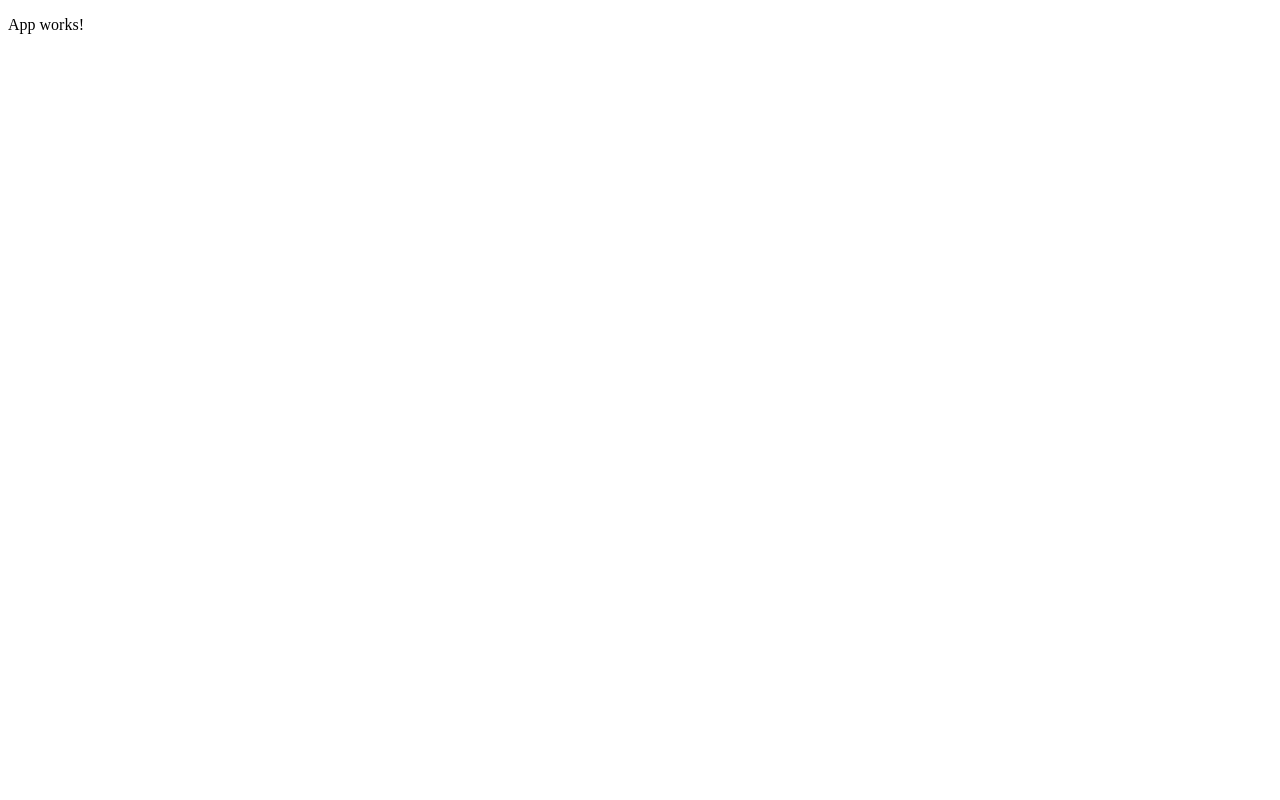
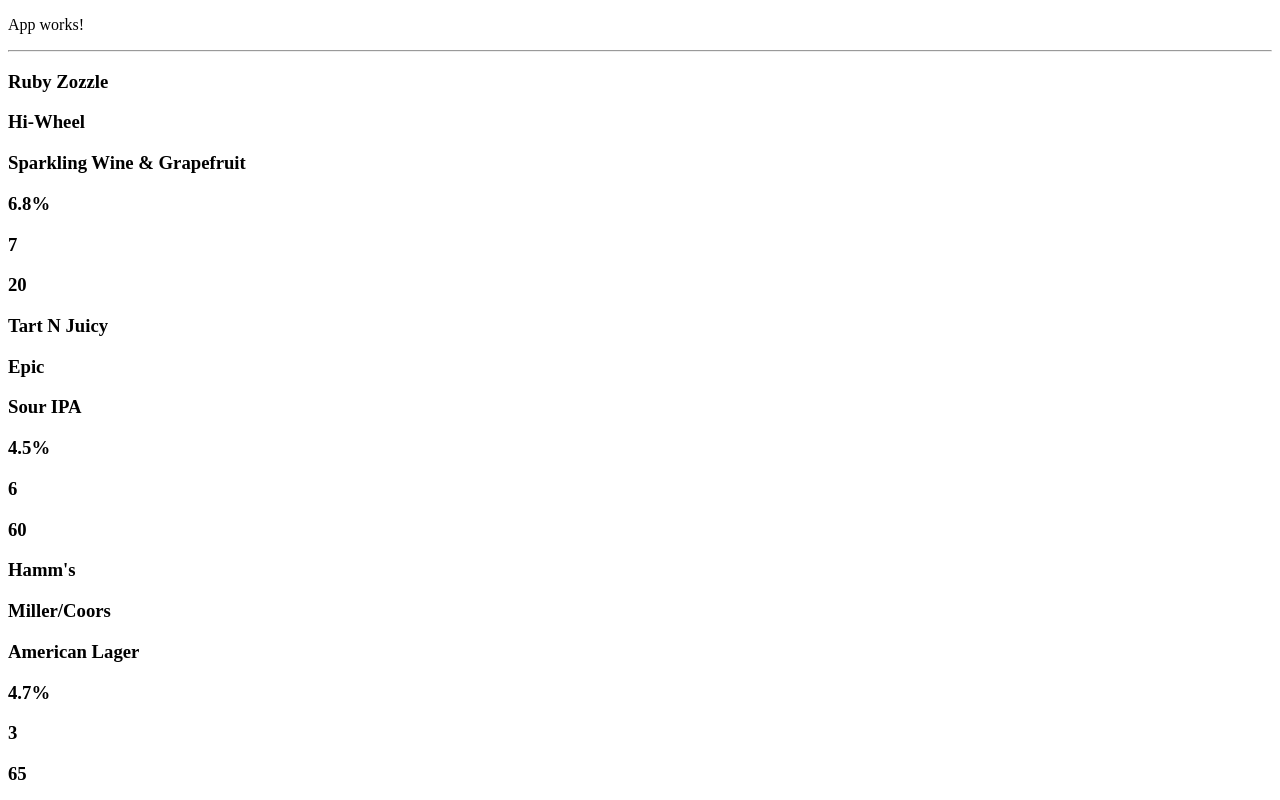
Before and after one commit to nikkiboyd/React-Tap-Room, a React app: page / in a window 1280 px wide. Shown: the top 800 px of the page. Built offline with nearby package versions, Linux system fonts and the light colour scheme.

Commit message:
render brewlist to page

```diff
--- a/src/components/App.jsx
+++ b/src/components/App.jsx
@@ -1,12 +1,14 @@
 import React from 'react';
-import Brew from './Brew';
+// import Brew from './Brew';
+import BrewList from './BrewList';
+
 // import { Switch, Route } from 'react-router-dom';
 
 function App(){
   return (
     <div className="container">
       <p>App works!</p>
-      <Brew/>
+      <BrewList/>
     </div>
   );
 }
--- a/src/components/BrewList.jsx
+++ b/src/components/BrewList.jsx
@@ -1,5 +1,5 @@
 import React from "react";
-import Brew from "./components/Brew";
+import Brew from "./Brew";
 
 const masterBrewList = [
       {
```
